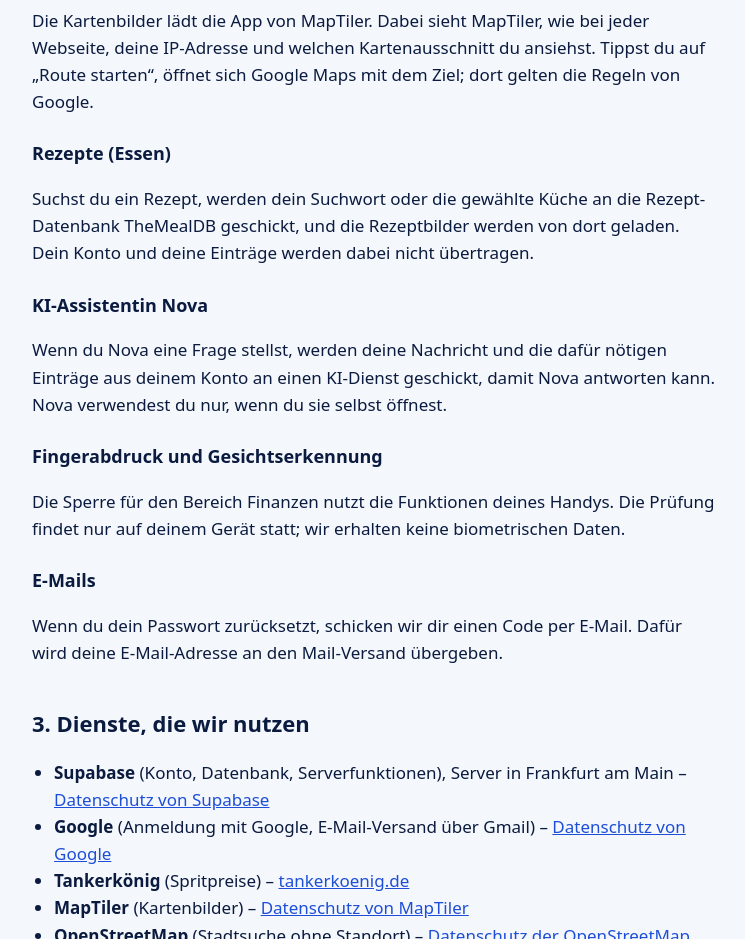
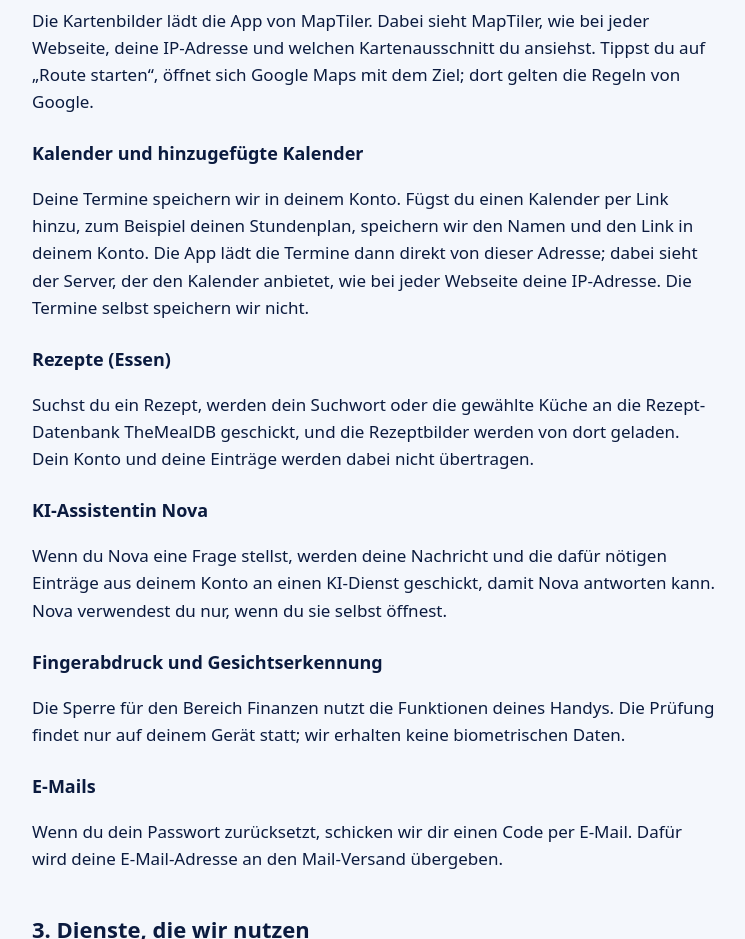
Before and after one commit to josheck-196/orbit-website, a plain HTML site: page datenschutz.html in a window 1280 px wide. Shown: the part 1180-2119 px from the top of the page, without its empty margins (264-1009 px from the left). Drawn offline with Linux system fonts and the light colour scheme.

Commit message:
Add files via upload
Kalender und hinzugefügte Kalender

```diff
--- a/datenschutz.html
+++ b/datenschutz.html
@@ -64,6 +64,15 @@
     jeder Webseite, deine IP-Adresse und welchen Kartenausschnitt du ansiehst.
     Tippst du auf „Route starten“, öffnet sich Google Maps mit dem Ziel; dort
     gelten die Regeln von Google.
+  </p>
+
+  <h3>Kalender und hinzugefügte Kalender</h3>
+  <p>
+    Deine Termine speichern wir in deinem Konto. Fügst du einen Kalender per
+    Link hinzu, zum Beispiel deinen Stundenplan, speichern wir den Namen und
+    den Link in deinem Konto. Die App lädt die Termine dann direkt von dieser
+    Adresse; dabei sieht der Server, der den Kalender anbietet, wie bei jeder
+    Webseite deine IP-Adresse. Die Termine selbst speichern wir nicht.
   </p>
 
   <h3>Rezepte (Essen)</h3>
```
